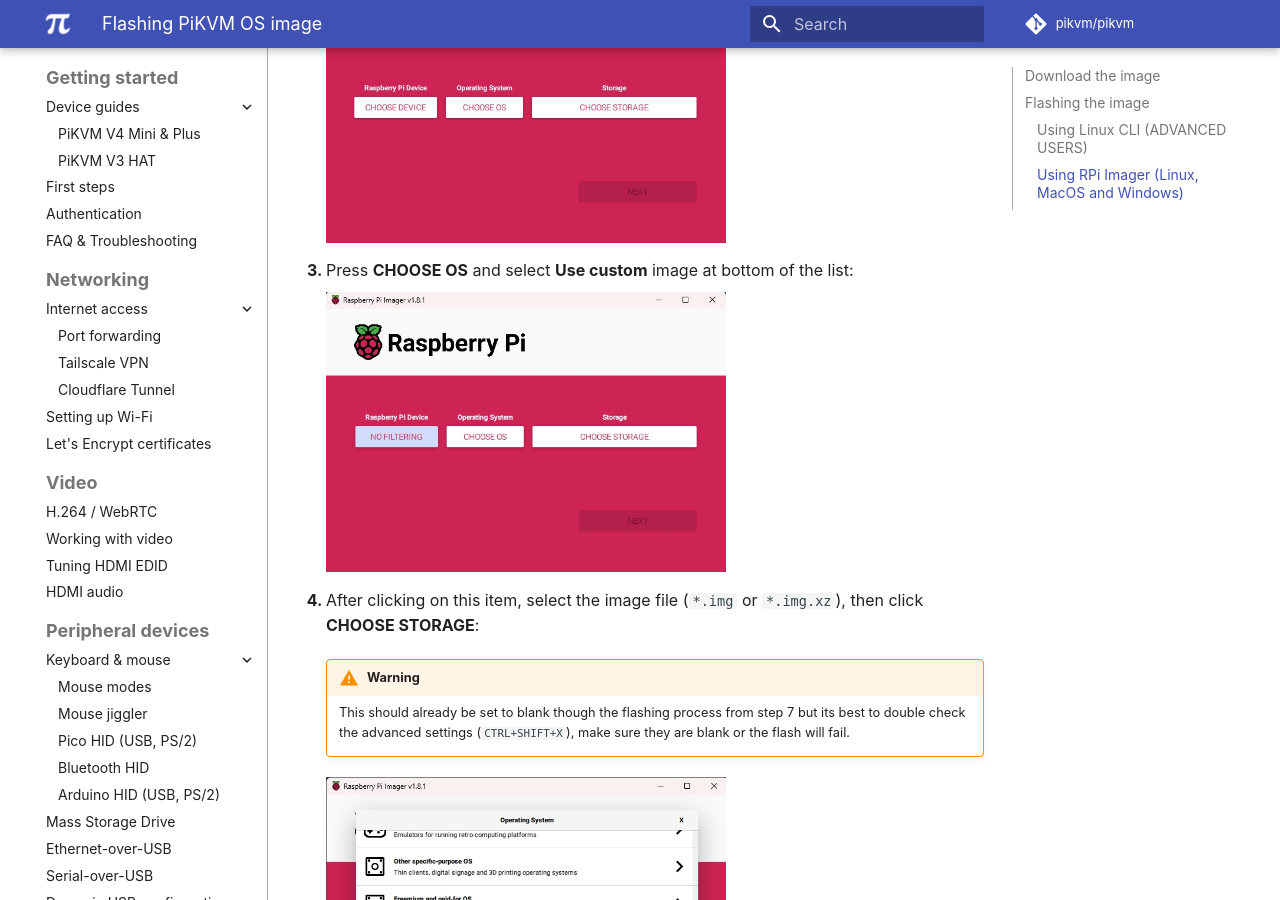
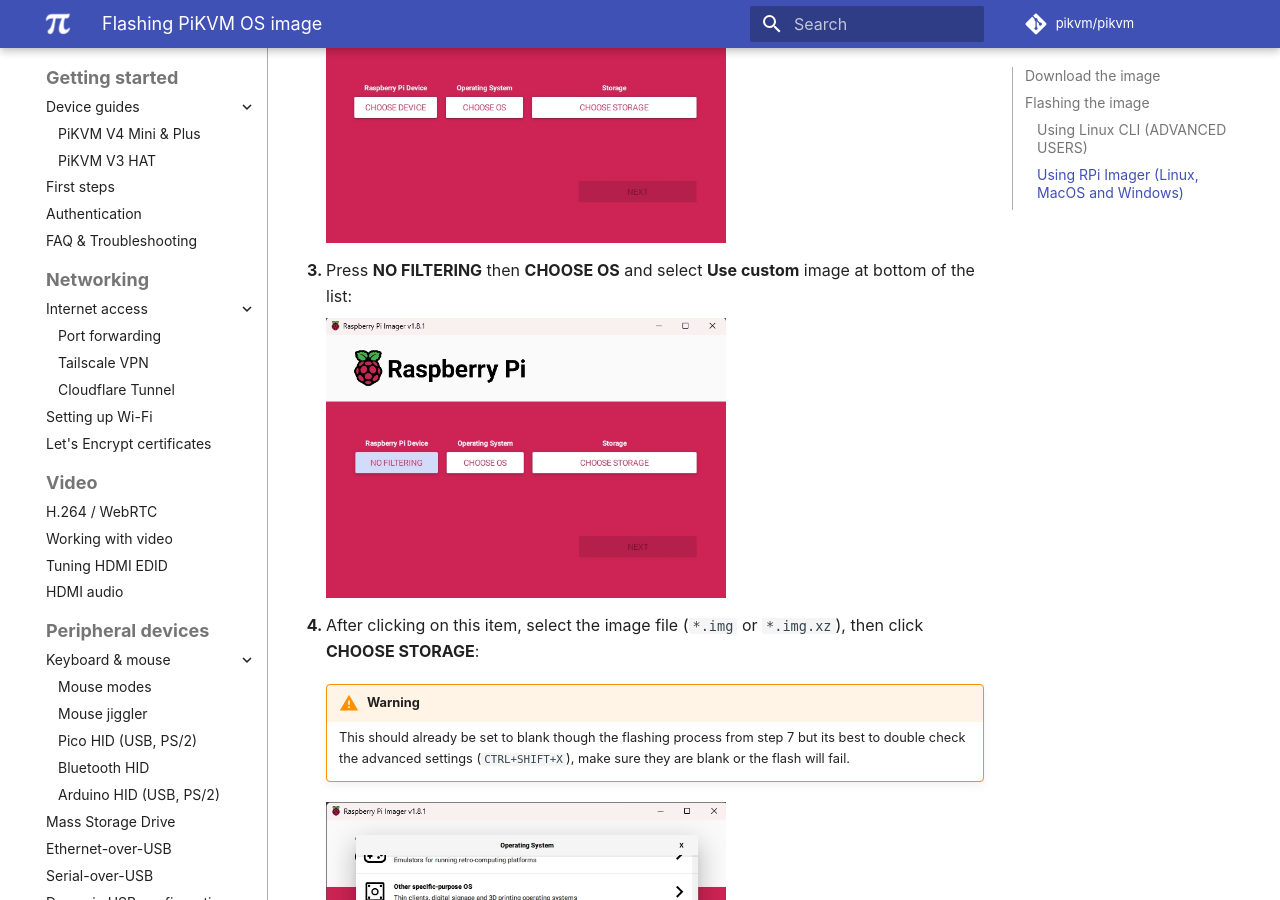
Before and after one commit to pikvm/pikvm, an MkDocs documentation site: the page built from docs/flashing_os.md, in a window 1280 px wide and 900 px high, scrolled down 1777 px. Built offline with MkDocs 1.6.1 and Material for MkDocs 9.7.7, drawn with Linux system fonts in a browser that asks for light colours; some web fonts are replaced; comment, search, counter and statistics services are not loaded.

Commit message:
Update flashing_os.md (#1171)
Fixed some verbiage that was forgotten

```diff
--- a/docs/flashing_os.md
+++ b/docs/flashing_os.md
@@ -71,7 +71,7 @@
 
     <img src="RPi-imager1.jpg" width="400" />
 
-3. Press **CHOOSE OS** and select **Use custom** image at bottom of the list:
+3. Press **NO FILTERING** then **CHOOSE OS** and select **Use custom** image at bottom of the list:
 
     <img src="RPi-imager2.jpg" width="400" />
 
```
